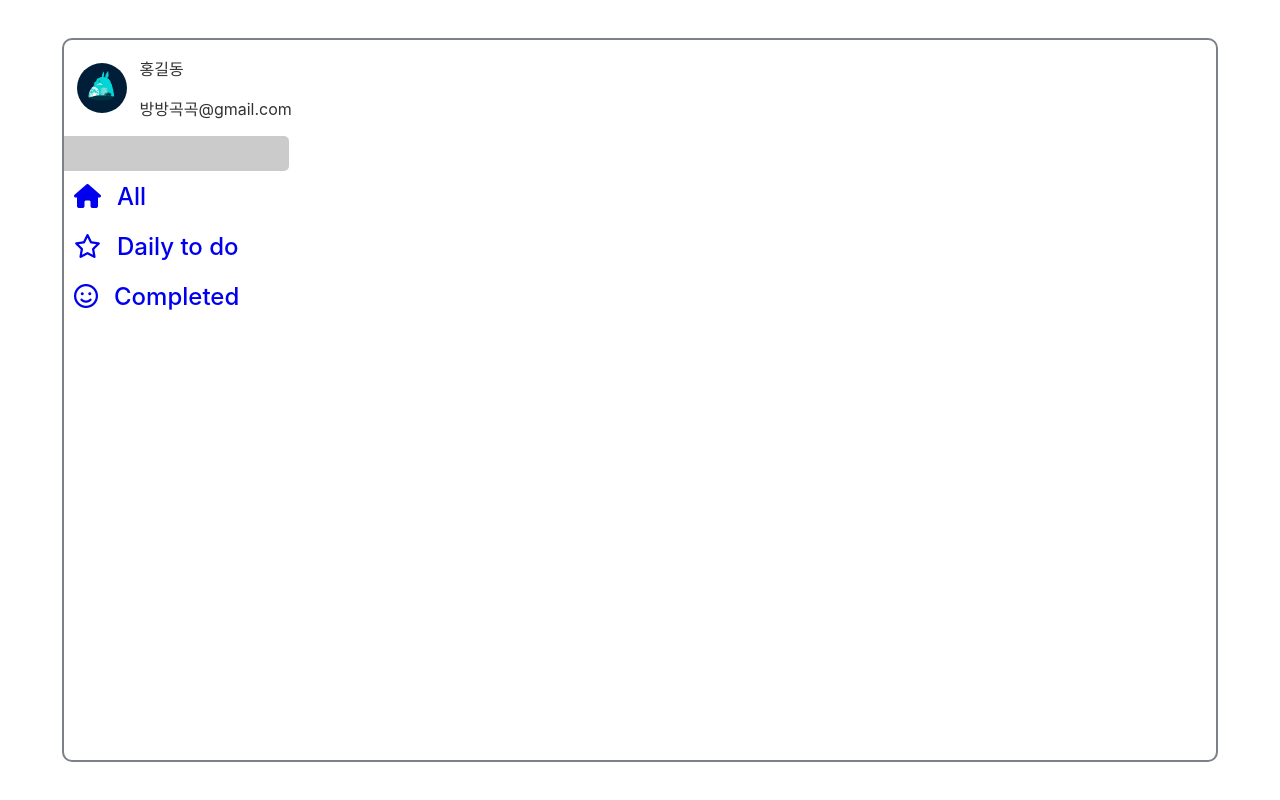
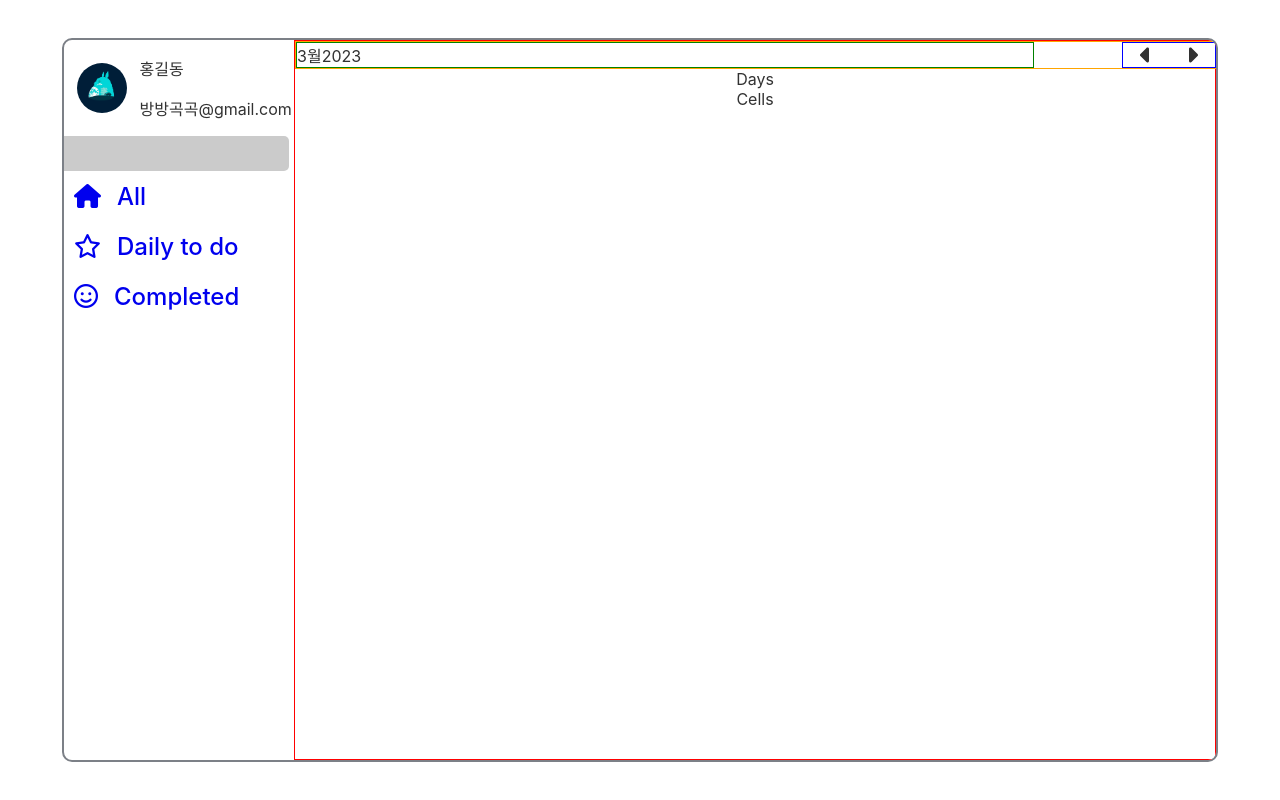
Before and after one commit to Rosevilleage/todo-list, a React (Create React App) app: page /calendar in a window 1280 px wide. Built offline with nearby package versions, Linux system fonts and the light colour scheme.

Commit message:
FEAT : CalendarHead Component 생성

```diff
--- a/package.json
+++ b/package.json
@@ -3,11 +3,16 @@
   "version": "0.1.0",
   "private": true,
   "dependencies": {
+    "@fortawesome/fontawesome-svg-core": "^6.4.0",
+    "@fortawesome/free-regular-svg-icons": "^6.4.0",
+    "@fortawesome/free-solid-svg-icons": "^6.4.0",
+    "@fortawesome/react-fontawesome": "^0.2.0",
     "@reduxjs/toolkit": "^1.9.3",
     "@testing-library/jest-dom": "^5.16.5",
     "@testing-library/react": "^13.4.0",
     "@testing-library/user-event": "^13.5.0",
     "axios": "^1.3.4",
+    "date-fns": "^2.29.3",
     "react": "^18.2.0",
     "react-dom": "^18.2.0",
     "react-redux": "^8.0.5",
--- a/src/App.js
+++ b/src/App.js
@@ -5,6 +5,8 @@ import styled from 'styled-components';
 import { dumyData } from './dumydata';
 import { useState } from 'react';
 import { BrowserRouter, Routes, Route } from 'react-router-dom';
+import Calendar from './Page/Calendar';
+
 const TopContainer = styled.div`
   width: 90%;
   height: 90%;
@@ -15,16 +17,6 @@ const TopContainer = styled.div`
 `
 
 function App() {
-  // const [todos, setTodos] = useState(dumyData);
-  // const handleList = (str) => {
-  //   let filtered;
-  //   if(str==='all') filtered = todos.slice()
-  //   if(str==='daily') filtered = todos.filter(e=> e.daily===true)
-  //   if(str==='done') filtered = todos.filter(e=>e.done===true)
-  //   setTodos(filtered);
-  // }
-  // console.log(typeof todos)
-  // console.log(todos.filter(x=>x.id===0)[0])
 
   return (
     <BrowserRouter>
@@ -35,6 +27,7 @@ function App() {
             <Route path='/' element={<Main/>}/>
             <Route path='/daily' element={<Main/>}/>
             <Route path='/done' element={<Main/>}/>
+            <Route path='/calendar' element={<Calendar />}/>
           </Routes>
           {/* <Main todos={todos} setTodos={setTodos}/> */}
         </TopContainer>
--- /dev/null
+++ b/src/Page/Calendar.js
@@ -0,0 +1,29 @@
+import styled from "styled-components"
+import CalendarHead from "../component/calendar/CalendarHead"
+import { addMonths, subMonths } from "date-fns"
+import { useState } from "react"
+import { useEffect } from "react"
+
+const Container = styled.div`
+	border: 1px solid red;
+	flex-basis: 80%;
+`
+
+function Calendar() {
+	const [currentMonth, setCurrentMonth] = useState(new Date());
+	const prevMonth = () => {
+		setCurrentMonth(subMonths(currentMonth, 1))
+	}
+	const nextMonth = () => {
+		setCurrentMonth(addMonths(currentMonth, 1))
+	}
+	return (
+		<Container>
+			<CalendarHead currentMonth={currentMonth} prevMonth={prevMonth} nextMonth={nextMonth} />
+			<div>Days</div>
+			<div>Cells</div>
+		</Container>
+	)
+}
+
+export default Calendar
--- /dev/null
+++ b/src/component/calendar/CalendarHead.js
@@ -0,0 +1,46 @@
+import { format } from "date-fns";
+import styled from "styled-components";
+import { FontAwesomeIcon } from "@fortawesome/react-fontawesome";
+import { faCaretLeft, faCaretRight } from "@fortawesome/free-solid-svg-icons";
+import { useEffect } from "react";
+
+const HeaderContainer = styled.div`
+	display: flex;
+	justify-content: space-between;
+	align-items: center;
+	width: 100%;
+	border: 1px solid orange;
+`
+
+const YearMonth = styled.div`
+	border: 1px solid green;
+	flex-basis: 80%;
+	text-align: left;
+`
+
+const ButtonContainer = styled.div`
+	border: 1px solid blue;
+	flex-basis: 10%;
+	display: flex;
+	justify-content: space-around;
+	align-items: center;
+`
+
+export default function CalendarHead({currentMonth, prevMonth, nextMonth}) {
+	return (
+		<HeaderContainer>
+			<YearMonth>
+				<span>
+					{format(currentMonth, 'M')}월
+				</span>
+				<span>
+					{format(currentMonth,'yyyy')}
+				</span>
+			</YearMonth>
+			<ButtonContainer>
+				<FontAwesomeIcon icon={faCaretLeft} onClick={prevMonth} size="xl"/>
+				<FontAwesomeIcon icon={faCaretRight} onClick={nextMonth} size="xl"/>
+			</ButtonContainer>
+		</HeaderContainer>
+	)
+}
```
Also changed, not shown: 1 other file (tests, documents, lock files or other folders).
